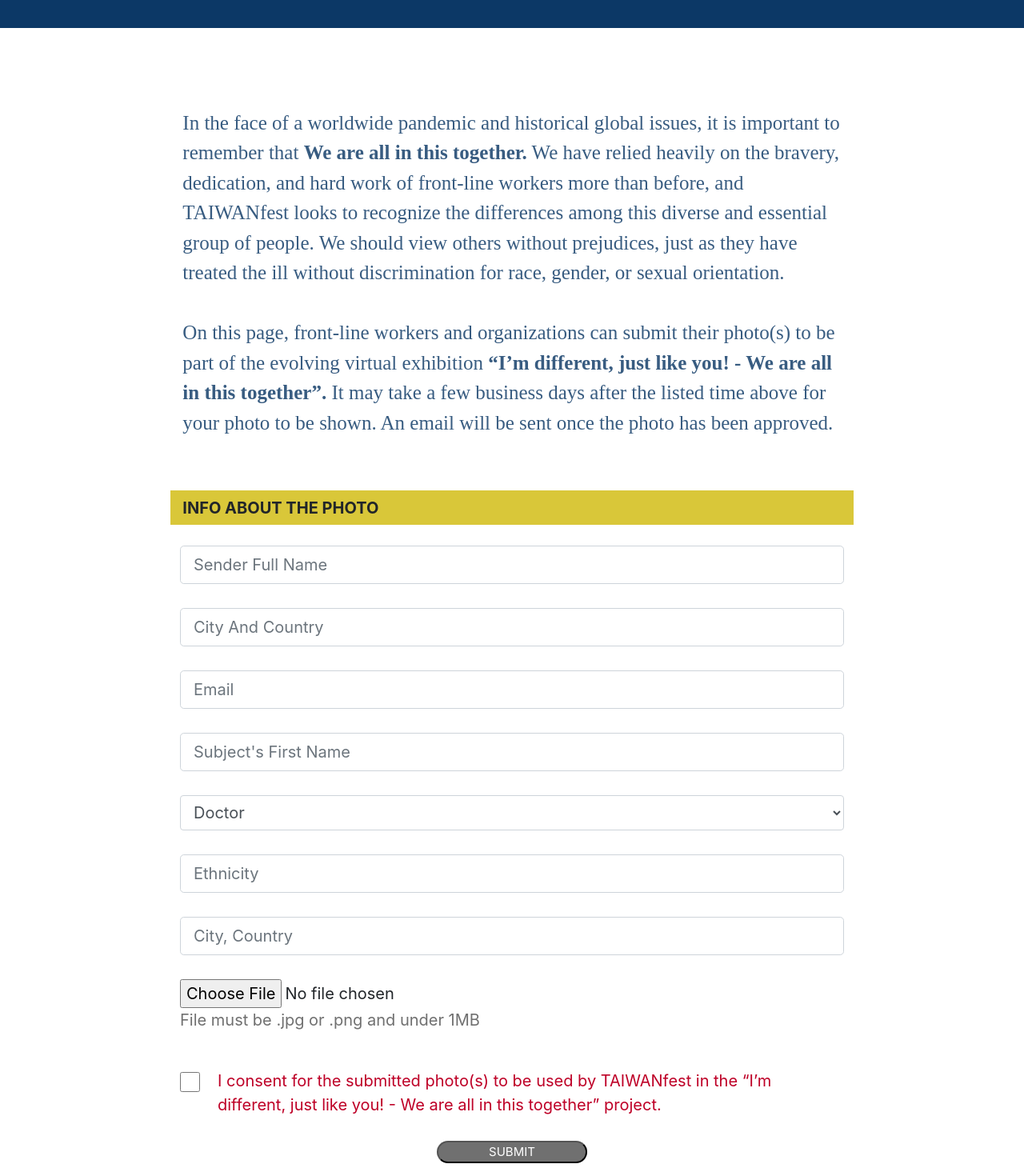
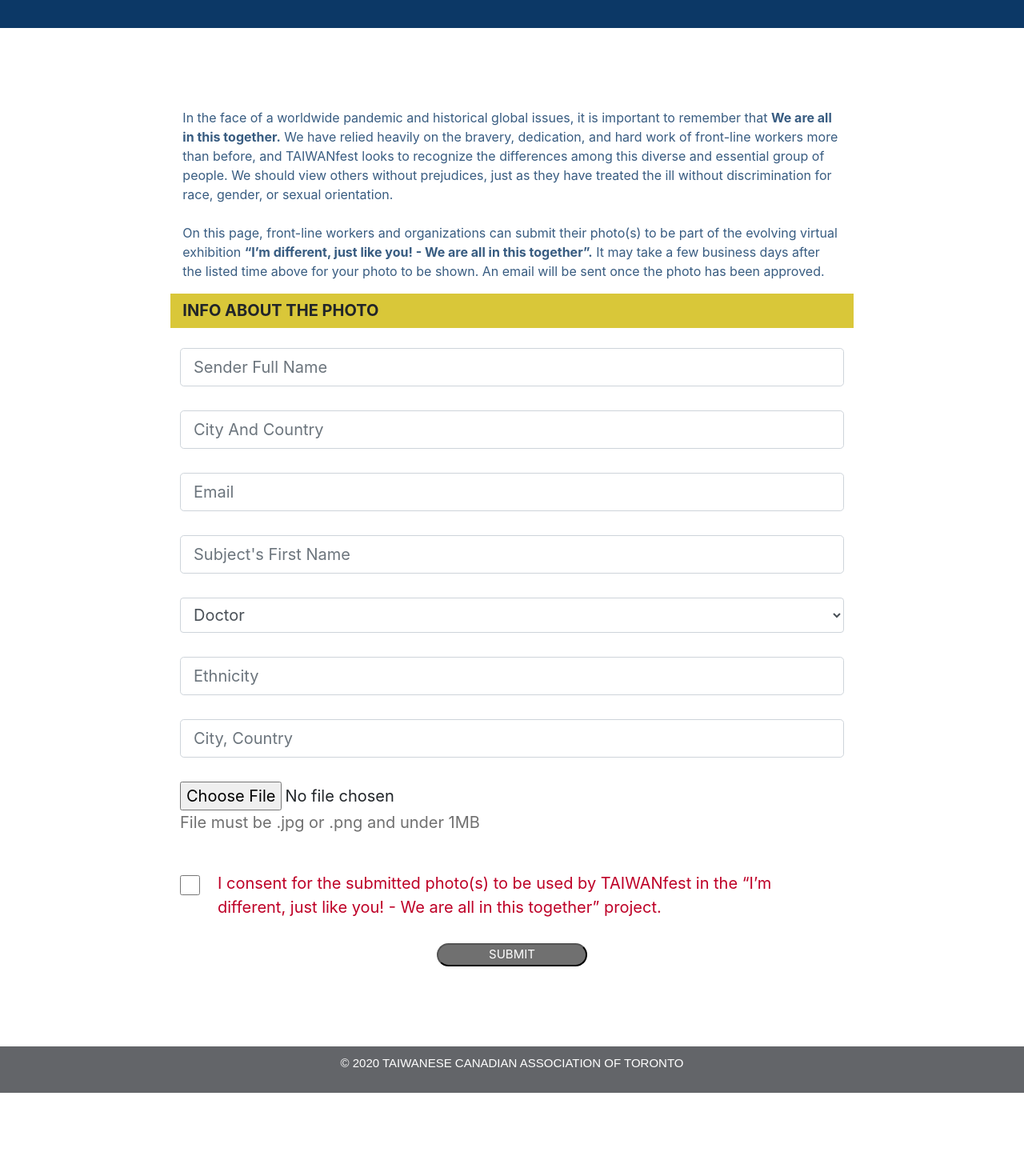
Before and after one commit to jasonwei0224/test2, a React (Create React App) app: page /#/IAmDifferentForm in a window 1280 px wide. Shown: the part 1180-2650 px from the top of the page at 80% size. After the commit the page ends 2546 px from the top, so only its background shows below. Built offline with nearby package versions, Linux system fonts and the light colour scheme; a web font is replaced by a local one.

Commit message:
refactor footer

```diff
--- a/src/IAmDifferent/IAmDifferentForm.css
+++ b/src/IAmDifferent/IAmDifferentForm.css
@@ -1,8 +1,8 @@
-.mainContents {
+/* .mainContents {
   margin-top: 50px;
   margin-bottom:50px;
   font-family: 'adonis-web';
-}
+} */
 
 
 input[type="checkbox"]{
@@ -20,19 +20,12 @@ input[type="checkbox"]{
   height: auto;
 }
 
-/* .form-section-title{
-  background-color: #D9C739 !important;
-  margin-bottom:2% !important;
-  padding-top: 0.5% !important;
-  padding-bottom:0.5% !important;
-  font-weight: bold !important;
-  font-size: 45px !important;
-} */
+
 .form_field_text{
   font-size:30px;
 }
 
-.share_button{
+/* .share_button{
   padding-left:  16%;
   padding-right: 16%;
  background-color:#BE0027;
@@ -40,37 +33,24 @@ input[type="checkbox"]{
  border-radius:20px ;
  font-size:40px;
  margin: auto;
-}
+} */
 #hint{
   color: #707070;
 }
-/* .options{
-  font-size: 40px;
-} */
+
 
 @media screen and (max-width: 767px) {
 
   .form_field_text{
     font-size:40px !important;
   }
-  .contentsInParagraph {
+  /* .contentsInParagraph {
     font-size: 45px;
-  }
-
-  /* .formLabel {
-    font-size:25px;
   } */
-
   .formConsent {
     font-size:25px;
   }
-  /* .form-section-title{
-    background-color: "#D9C739" !important;
-    margin-bottom:"2%" !important;
-    padding-top:"0.5%" !important;
-    padding-bottom:"0.5%" !important;
-    font-weight: "bold" !important;
-  } */
+
   .hed{
      background-color: #D9C739;
      margin-bottom:2%;
@@ -87,11 +67,8 @@ input[type="checkbox"]{
     color: #707070;
   }
 
-  .contentsInParagraph {
+  /* .contentsInParagraph {
     font-size: 45px;
-  }
-  /* .formLabel {
-    font-size:20px;
   } */
 
   .formConsent {
@@ -112,14 +89,7 @@ input[type="checkbox"]{
     font-size:40px;
     margin: auto;
   }
-  /* .form-section-title{
-    background-color: #D9C739 !important;
-    margin-bottom:2% !important;
-    padding-top: 0.5% !important;
-    padding-bottom:0.5% !important;
-    font-weight: bold !important;
-    font-size: 45px !important;
-  } */
+
   .hed{
      background-color: #D9C739;
      margin-bottom:2%;
@@ -141,13 +111,10 @@ input[type="checkbox"]{
 
 @media screen and (min-width: 1024px) {
 
-  .contentsInParagraph {
+  /* .contentsInParagraph {
     font-size: 20px;
-  }
+  } */
 
-  /* .formLabel {
-    font-size:18px;
-  } */
 
   .formConsent {
     font-size:18px;
@@ -160,14 +127,7 @@ input[type="checkbox"]{
     height: 25px;
     cursor: pointer;
   }
-  /* .form-section-title{
-    background-color: #D9C739 !important;
-    margin-bottom:2% !important;
-    padding-top: 0.5% !important;
-    padding-bottom:0.5% !important;
-    font-weight: bold !important;
-    font-size: 45px !important;
-  } */
+
   .hed{
      background-color: #D9C739;
      margin-bottom:2%;
@@ -189,29 +149,19 @@ input[type="checkbox"]{
     font-size: 25px;
   }
 
-  /* .formLabel {
-    font-size:20px;
-  } */
 
   .formConsent {
     font-size:20px !important;
     margin-left: -8% !important;
   }
-  .share_button{
+  /* .share_button{
     display: None;
-  }
+  } */
 
   .form-file-input{
     font-size: 25px;
   }
-  /* .form-section-title{
-    background-color: #D9C739 !important;
-    margin-bottom:2% !important;
-    padding-top: 0.5% !important;
-    padding-bottom:0.5% !important;
-    font-weight: bold !important;
-    font-size: 30px !important;
-  } */
+
   .submit_button{
        padding-left:  5%!important;
        padding-right: 5%!important;
@@ -226,11 +176,7 @@ input[type="checkbox"]{
     height: 25px;
     cursor: pointer;
   }
-  /* .form-section-title{
-    font-family: "sofia-pro", Sans-serif;
-    margin-bottom: -0.5%;
-    font-size: 20px;
-  } */
+
   .hed{
      background-color: #D9C739;
      margin-bottom:2%;
--- a/src/IAmDifferent/i_am_different_form.js
+++ b/src/IAmDifferent/i_am_different_form.js
@@ -2,6 +2,7 @@ import React, {Component} from 'react';
 import ProgramInfo from "../programInfo"
 import {Container, Row, Col, Form, Button, Modal, Dropdown} from 'react-bootstrap';
 import './IAmDifferentForm.css'
+import './i_am_different.css'
 // import programInfo from '../programInfo';
 import Footer from '../footer-temp';
 import FormComponent from '../formComponent';
@@ -142,7 +143,7 @@ class IAmDifferentForm extends Component {
           <ProgramInfo subtitle="Game Interaction" title="I'M DIFFERENT JUST LIKE YOU" artistName="TAIWANfest" url="https://www.facebook.com/sharer/sharer.php?u=https://www.acsea.ca/" color="#0C3866"></ProgramInfo>
           <Row className="mainContents" style={{marginTop:"100px"}}>
             <Col xl={{span:8, offset:2}} lg={{span:10, offset:1}} sm={{span:10, offset:1}} xs={{span:10, offset:1}}>
-              <p className="contentsInParagraph">In the face of a worldwide pandemic and historical global issues, it is important to remember that <b>We are all in this together.</b>  We have relied heavily on the bravery, dedication, and hard work of front-line workers more than before, and TAIWANfest looks to recognize the differences among this diverse and essential group of people. We should view others without prejudices, just as they have treated the ill without discrimination for race, gender, or sexual orientation. <br></br><br></br>
+              <p className="mainContent">In the face of a worldwide pandemic and historical global issues, it is important to remember that <b>We are all in this together.</b>  We have relied heavily on the bravery, dedication, and hard work of front-line workers more than before, and TAIWANfest looks to recognize the differences among this diverse and essential group of people. We should view others without prejudices, just as they have treated the ill without discrimination for race, gender, or sexual orientation. <br></br><br></br>
 
 On this page, front-line workers and organizations can submit their photo(s) to be part of the evolving virtual exhibition <b>“I’m different, just like you! - We are all in this together”.</b> It may take a few business days after the listed time above for your photo to be shown. An email will be sent once the photo has been approved.
 </p>
@@ -224,7 +225,7 @@ On this page, front-line workers and organizations can submit their photo(s) to
                 <Button onClick={this.submitForm} variant="primary"  className="btn-1" type="submit" bsPrefix="submit_button">SUBMIT</Button>
             </Form.Row>
             <Form.Row style={{marginBottom:"50px"}}>
-              <Button bsPrefix="share_button" variant="primary"  className="btn-2"type="submit">SHARE WITH FRIENDS</Button>
+              <Button bsPrefix="mobileSharebutton" variant="primary"  className="btn-2"type="submit">SHARE WITH FRIENDS</Button>
             </Form.Row>
           </Form>
 
--- a/src/footer-temp.css
+++ b/src/footer-temp.css
@@ -1,4 +1,4 @@
-/* .footer{
+.footer{
   background-color:#636569;
   height: 10%;
   padding: 10px;
@@ -14,4 +14,4 @@
 color: #FFFFFF;
 font-weight:normal;
 font-family: "sofia-pro", Sans-serif !important;
-} */
+}
--- a/src/footer-temp.js
+++ b/src/footer-temp.js
@@ -1,5 +1,5 @@
 import React from 'react';
-// import './footer-temp.css';
+import './footer-temp.css';
 
 const FooterPage = () => {
     return (
```
Also changed, not shown: src/unknown.css (+66 -0 lines).
